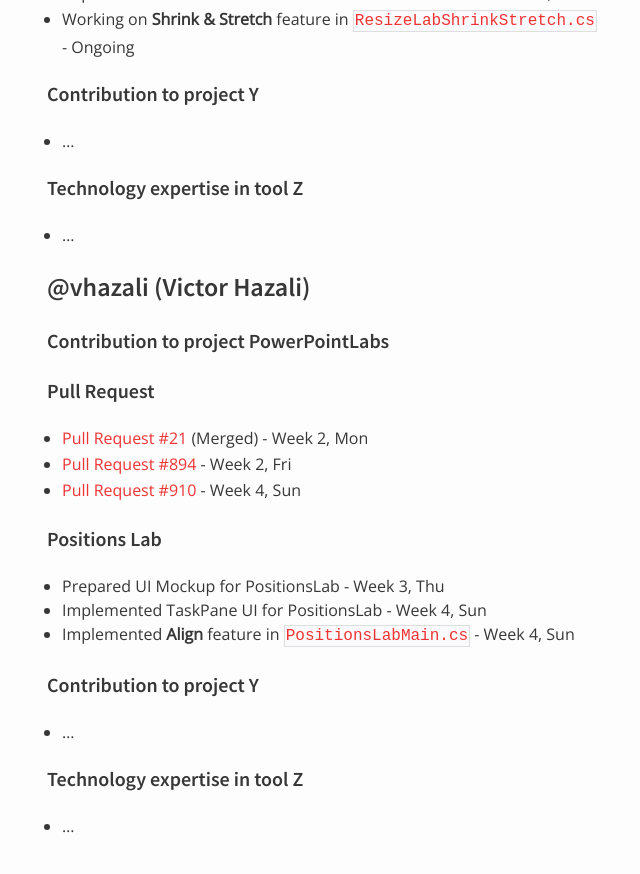
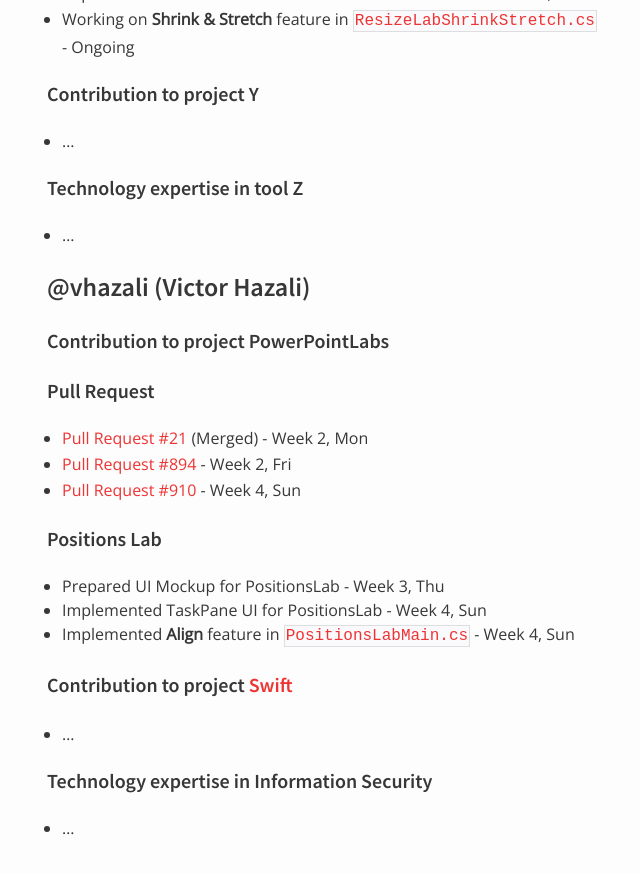
Before and after one commit to nus-oss/cs3281-AY1516S2-website, a Jekyll site: the page built from teams/powerpointlabs.md, in a window 1280 px wide and 900 px high, scrolled down 2698 px. Shown: the top 874 px of the window, without its empty margins (323-963 px from the left). Built offline with Jekyll 4.4.1, drawn with Linux system fonts in a browser that asks for light colours.

Commit message:
Edited Victor's Minor project selection

```diff
--- a/teams/powerpointlabs.md
+++ b/teams/powerpointlabs.md
@@ -108,8 +108,8 @@
 * Implemented TaskPane UI for PositionsLab - Week 4, Sun
 * Implemented **Align** feature in [`PositionsLabMain.cs`](https://github.com/nus-fboa2016-PL/PowerPointLabs/blob/35cdaaf281e1373ac7c10f840fe37d97f28d6b7d/PowerPointLabs/PowerPointLabs/PositionsLab/PositionsLabMain.cs) - Week 4, Sun
 
-#### Contribution to project Y
+#### Contribution to project [Swift](http://www.apple.com/swift/)
  * ...
 
-#### Technology expertise in tool Z
+#### Technology expertise in Information Security
  * ...
```
